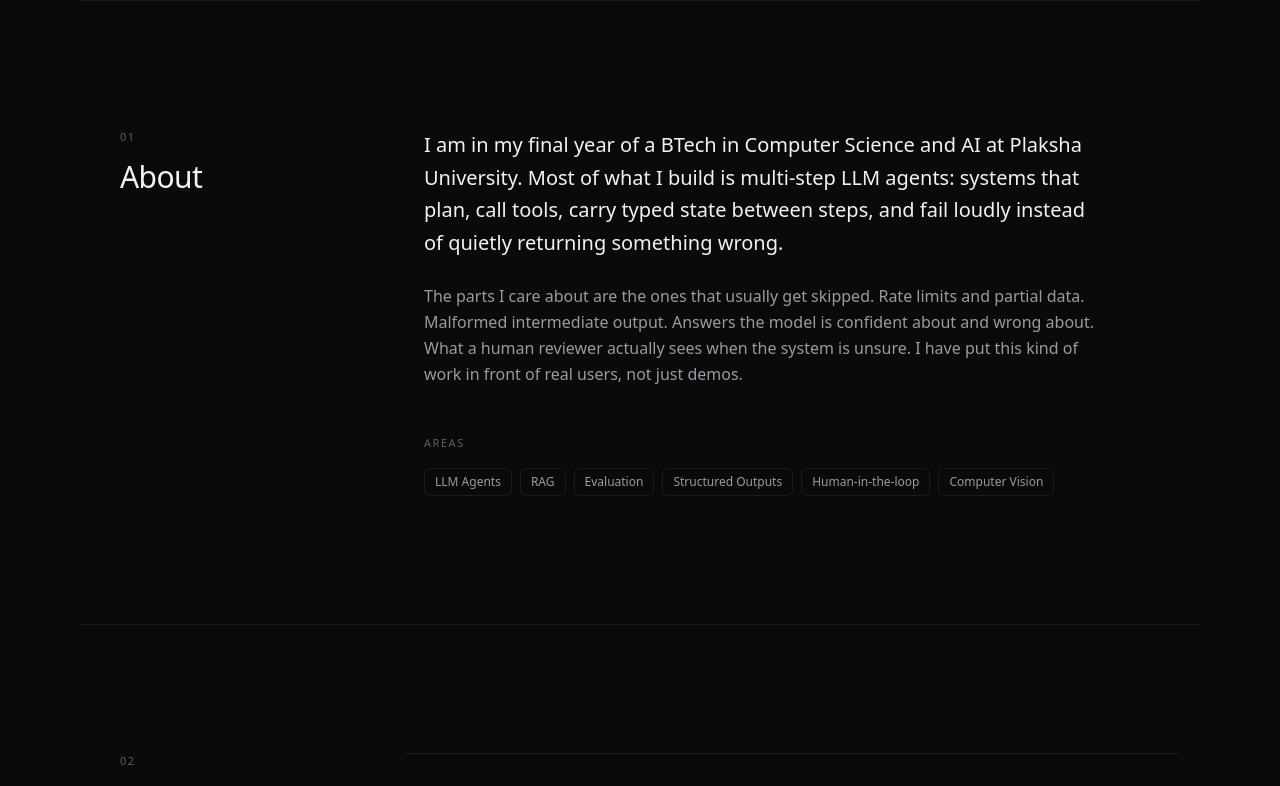
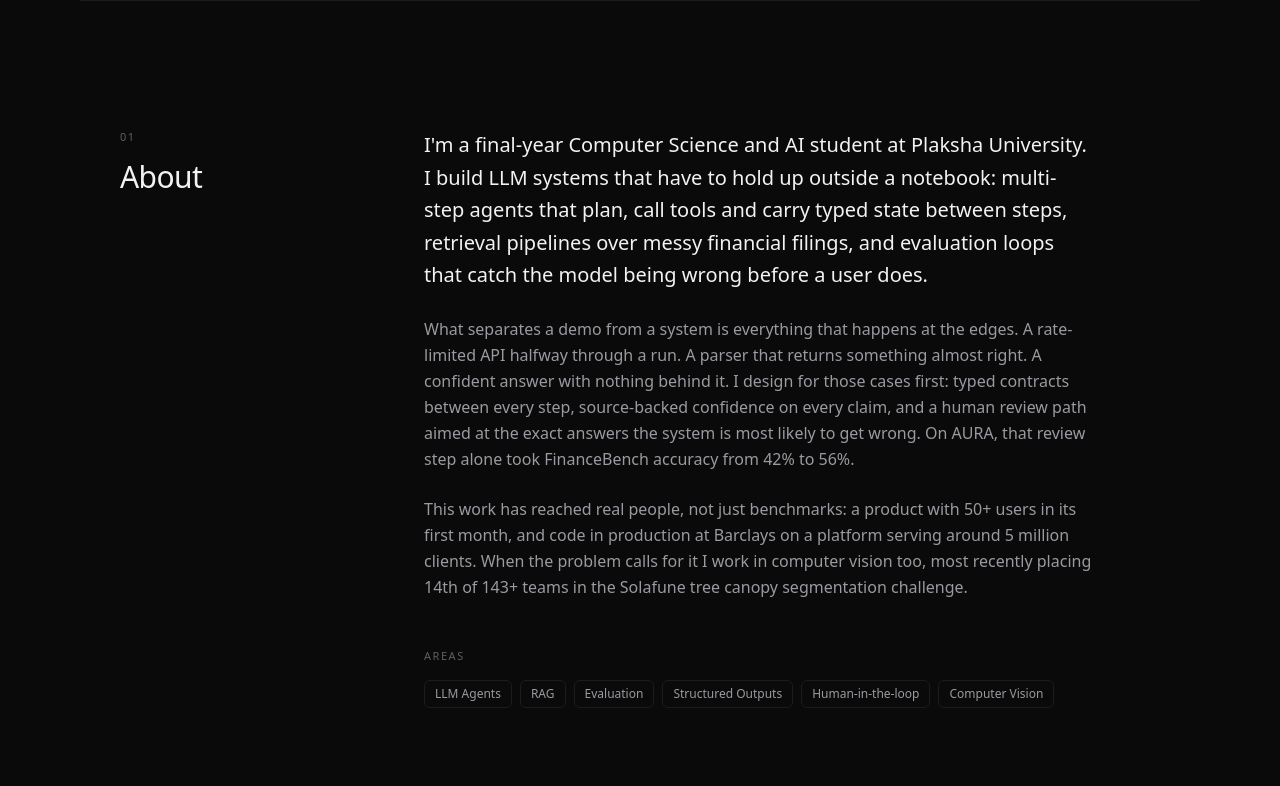
Before and after one commit to vaibhavdabas16/portfolio, a Next.js app: page / in a window 1280 px wide. Shown: the part 800-1586 px from the top of the page. Built offline with nearby package versions, Linux system fonts and the light colour scheme.

Commit message:
content: rewrite the about section around edge cases and shipped results

```diff
--- a/src/data/portfolio.ts
+++ b/src/data/portfolio.ts
@@ -23,8 +23,9 @@ export const profile = {
     },
   ],
   about: [
-    "I am in my final year of a BTech in Computer Science and AI at Plaksha University. Most of what I build is multi-step LLM agents: systems that plan, call tools, carry typed state between steps, and fail loudly instead of quietly returning something wrong.",
-    "The parts I care about are the ones that usually get skipped. Rate limits and partial data. Malformed intermediate output. Answers the model is confident about and wrong about. What a human reviewer actually sees when the system is unsure. I have put this kind of work in front of real users, not just demos.",
+    "I'm a final-year Computer Science and AI student at Plaksha University. I build LLM systems that have to hold up outside a notebook: multi-step agents that plan, call tools and carry typed state between steps, retrieval pipelines over messy financial filings, and evaluation loops that catch the model being wrong before a user does.",
+    "What separates a demo from a system is everything that happens at the edges. A rate-limited API halfway through a run. A parser that returns something almost right. A confident answer with nothing behind it. I design for those cases first: typed contracts between every step, source-backed confidence on every claim, and a human review path aimed at the exact answers the system is most likely to get wrong. On AURA, that review step alone took FinanceBench accuracy from 42% to 56%.",
+    "This work has reached real people, not just benchmarks: a product with 50+ users in its first month, and code in production at Barclays on a platform serving around 5 million clients. When the problem calls for it I work in computer vision too, most recently placing 14th of 143+ teams in the Solafune tree canopy segmentation challenge.",
   ],
   focus: [
     "LLM Agents",
```
